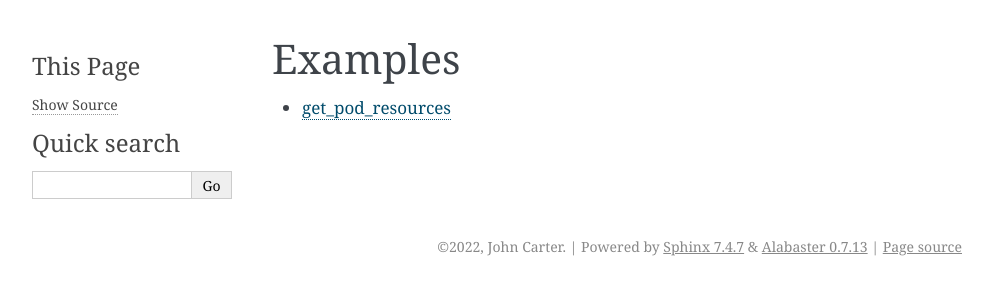
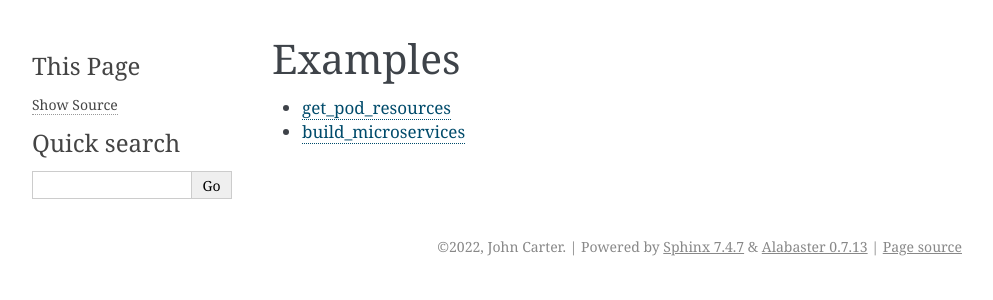
Before and after one commit to jfcarter2358/calligraphy, a Sphinx documentation site: the page built from docs/source/examples.rst, in a window 1280 px wide. Shown: the top 300 px of the page, without its empty margins (148-1141 px from the left). Built offline with Sphinx 7.4.7, drawn with Linux system fonts in a browser that asks for light colours.

Commit message:
DOC: Add link to build_microservices.script example

```diff
--- a/docs/source/examples.rst
+++ b/docs/source/examples.rst
@@ -2,5 +2,7 @@ Examples
 =======================================
 
 - get_pod_resources_
+- build_microservices_
 
 .. _get_pod_resources: https://github.com/jfcarter2358/calligraphy/blob/main/examples/get_pod_resources.script
+.. _build_microservices: https://github.com/jfcarter2358/calligraphy/blob/main/examples/build_microservices.script
```
Also changed, not shown: 1 other file.
